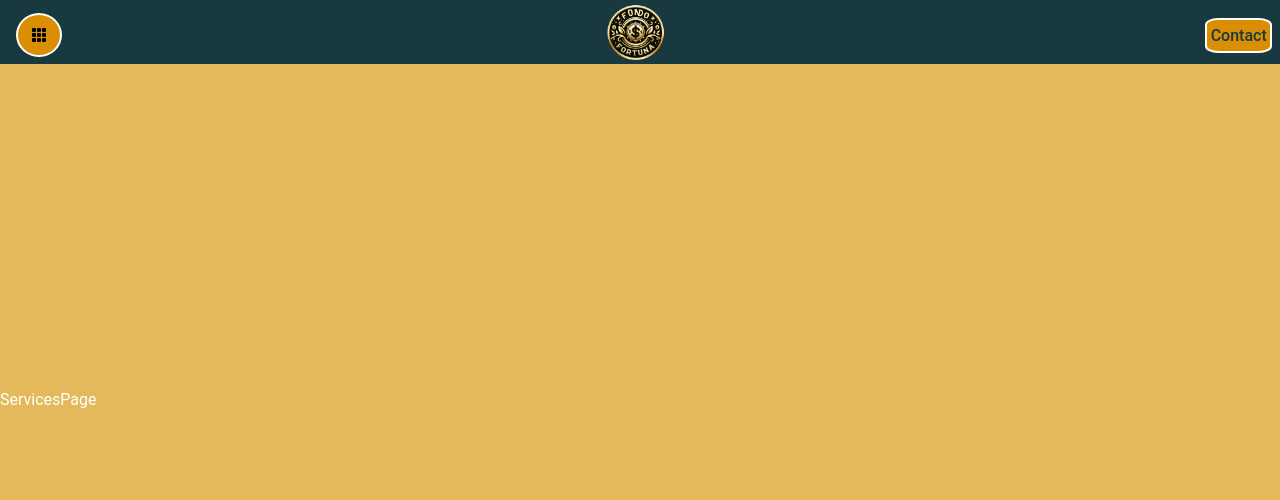
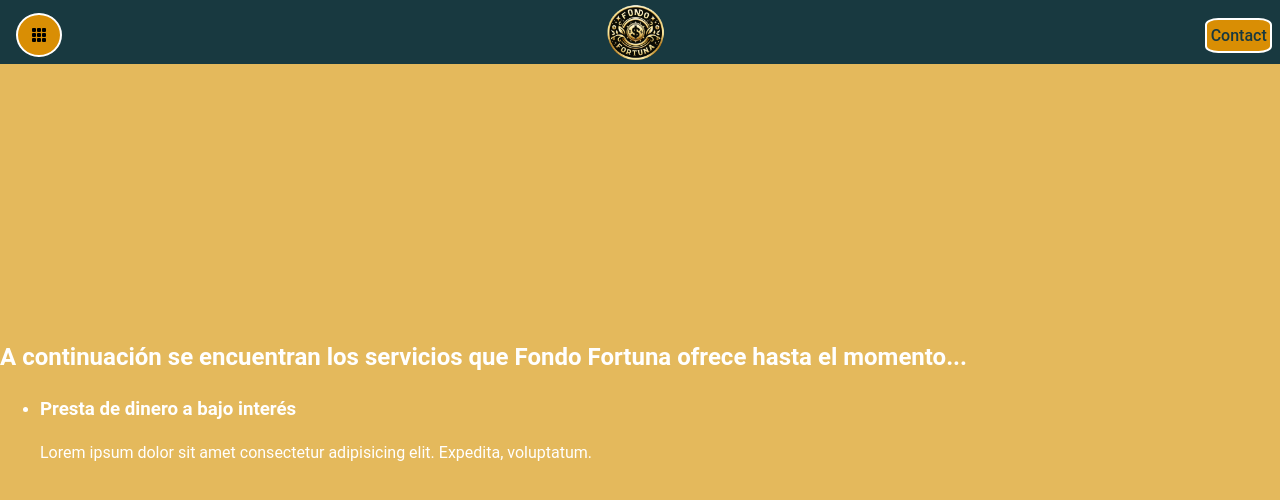
Before and after one commit to javierportillar/fortuneSt, a React (Vite) app: page /services in a window 1280 px wide. Shown: the top 500 px of the page. Built offline with nearby package versions, Linux system fonts and the light colour scheme.

Commit message:
Updated HTML code for different services

```diff
--- a/src/components/ServicesPage.jsx
+++ b/src/components/ServicesPage.jsx
@@ -1,7 +1,14 @@
-import React from 'react'
+import { ServicesList } from "./ServicesList"
 
 export const ServicesPage = () => {
   return (
-    <div>ServicesPage</div>
+    <div className='services'>
+      <div className='services__tittle'>
+        <h2> A continuación se encuentran los servicios que Fondo Fortuna ofrece hasta el momento... </h2>
+      </div>
+      <div className='services__bg'>
+        <ServicesList></ServicesList>
+      </div>
+    </div>
   )
 }
```
